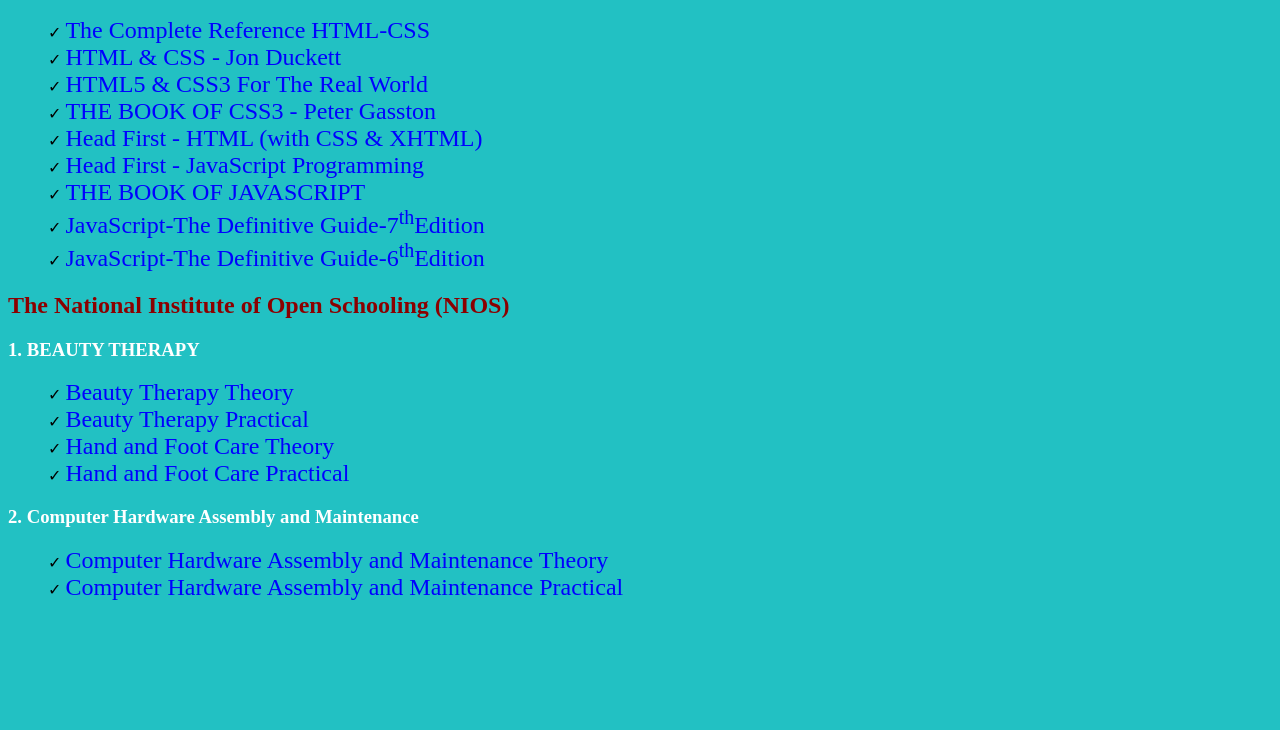
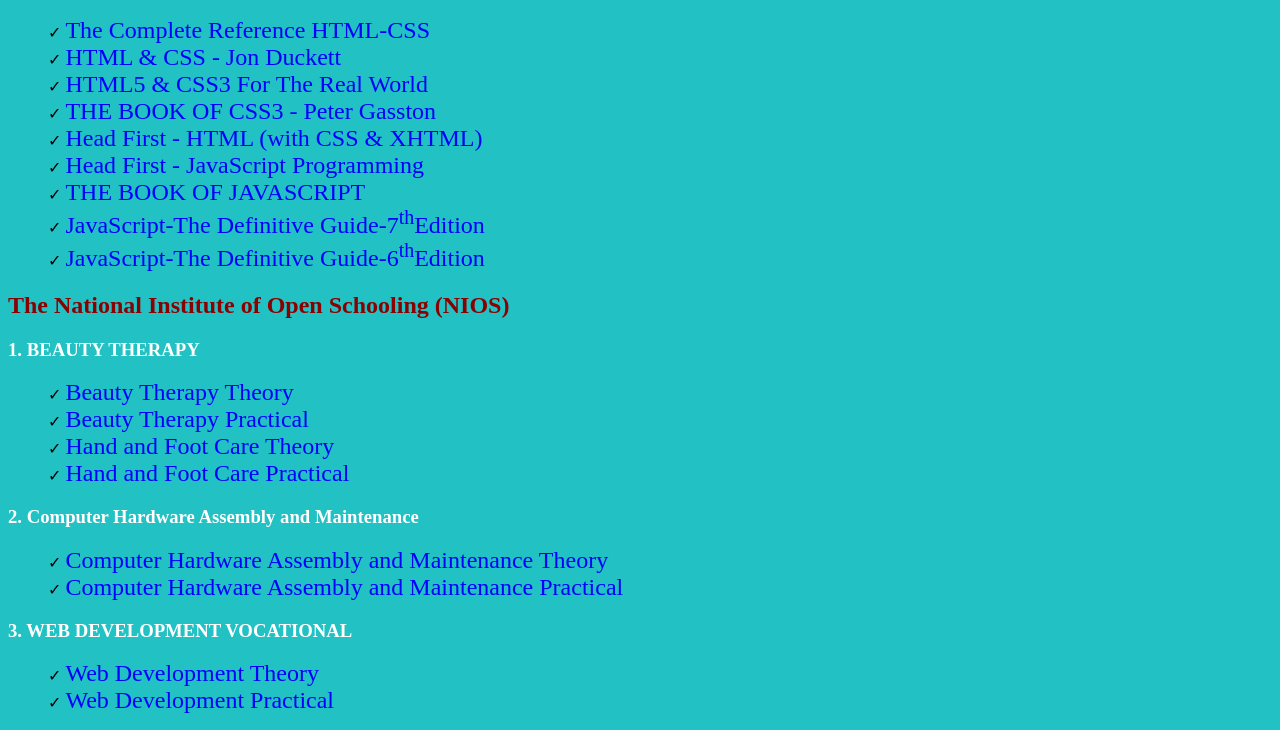
Before and after one commit to DEBABRATACHOUDHURY/InformationTechnology, a plain HTML site: page index.html in a window 1280 px wide. Shown: the part 190-920 px from the top of the page. Before the commit the page ends 807 px from the top, so only its background shows below. Drawn offline with Linux system fonts and the light colour scheme.

Commit message:
Update index.html

```diff
--- a/index.html
+++ b/index.html
@@ -62,6 +62,12 @@ ul li:before {
 				<li><a href="CHAMT.pdf" target="_blank">Computer Hardware Assembly and Maintenance Theory</a></li>
 				<li><a href="CHAMP.pdf" target="_blank">Computer Hardware Assembly and Maintenance Practical</a></li>
 	</ul>
+	<h3>3. WEB DEVELOPMENT VOCATIONAL</h3>
+	<ul>
+
+				<li><a href="WDT.pdf" target="_blank">Web Development Theory</a></li>
+				<li><a href="WDP.pdf" target="_blank">Web Development Practical</a></li>
+	</ul>
 
 </body>
 </html>
```
